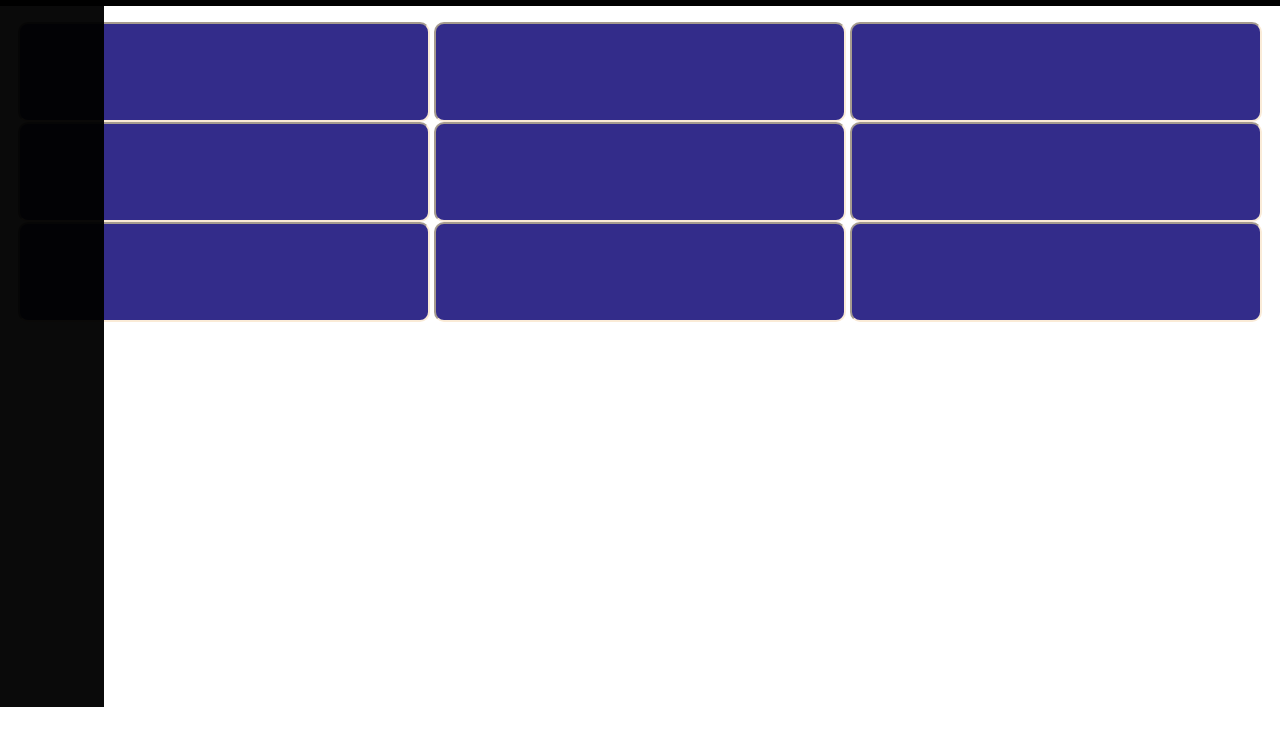
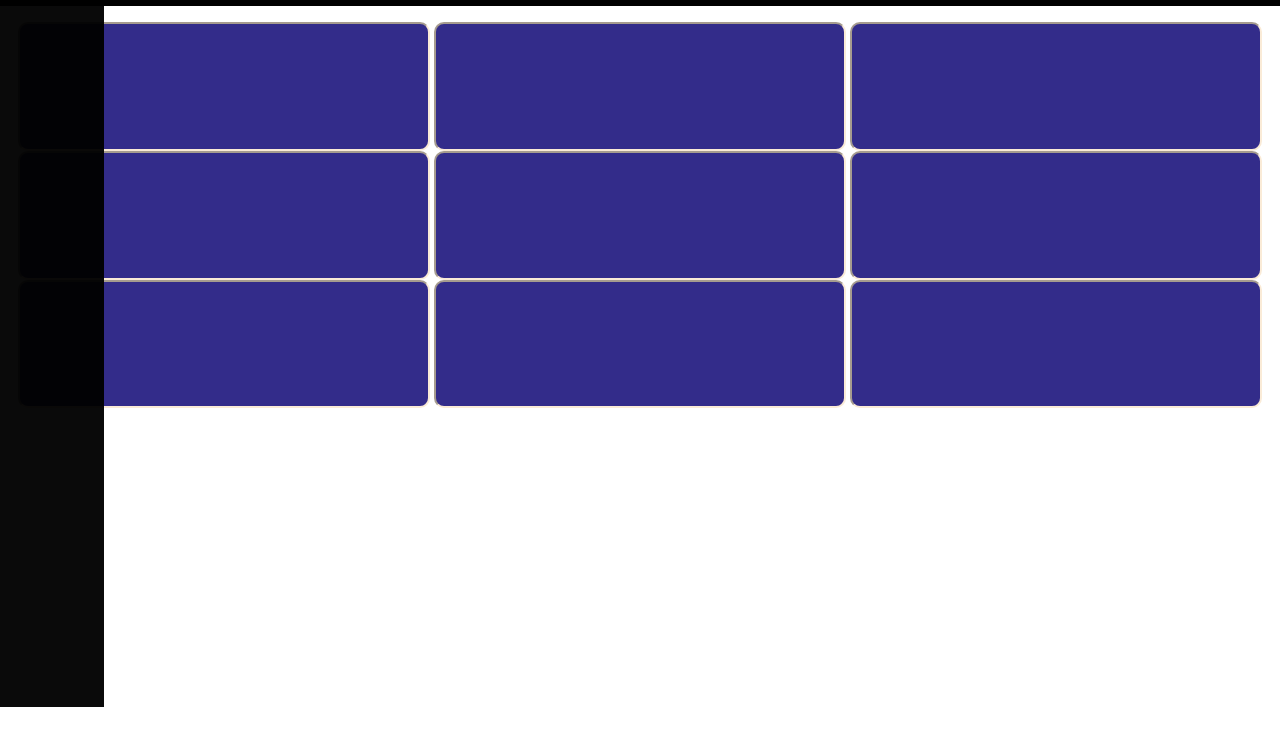
Before and after one commit to BrunoDaher/jogodavelha, a plain HTML site: page index.html in a window 1280 px wide. Shown: the part 40-786 px from the top of the page. Drawn offline with Linux system fonts and the light colour scheme.

Commit message:
fonte-style3

```diff
--- a/css/style.css
+++ b/css/style.css
@@ -26,7 +26,7 @@ menu{
     cursor: pointer;
     font-family: serif;
     padding-top: 0;
-    padding-bottom: 40px;
+    padding-bottom: 10%;
     border-radius: 10px;
   }
 
```
